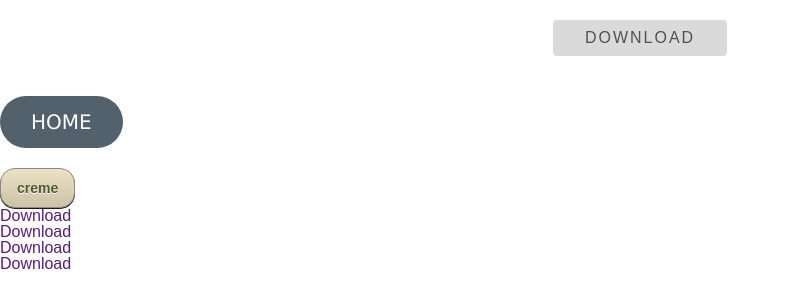
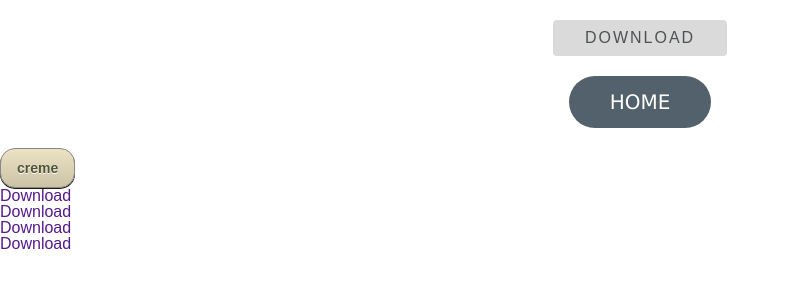
Before and after one commit to Yen0/buttons, a website: page index.html in a window 1280 px wide. Shown: the whole page, without its empty margins (0-790 px from the left). Drawn offline with Linux system fonts and the light colour scheme.

Commit message:
Centered myButton

```diff
--- a/scss/style.scss
+++ b/scss/style.scss
@@ -16,11 +16,18 @@ a
 		color: #4D5254
 		letter-spacing: 2px //проценты не прокатили
 
+
+
+
+
+// Пара кнопок, сгенерированных на http://www.bestcssbuttongenerator.com
 #myButton
+	text-align: center
+	width: 80px
 	margin: 20px auto
 	background-color: rgb(82, 97, 107)
 	border-radius: 42px
-	display: inline-block
+	// display: inline-block
 	cursor: pointer
 	color: rgb(255, 255, 255)
 	font-family: Verdana
@@ -30,7 +37,7 @@ a
 	&:hover
 		background-color: #858585
 
-
+// CSS с http://www.bestcssbuttongenerator.com переконвертил в SASS на http://css2sass.herokuapp.com/
 .silver-btn
   -moz-box-shadow: 0px 1px 0px 0px #1c1b18
   -webkit-box-shadow: 0px 1px 0px 0px #1c1b18
```
Also changed, not shown: css/style.css.
